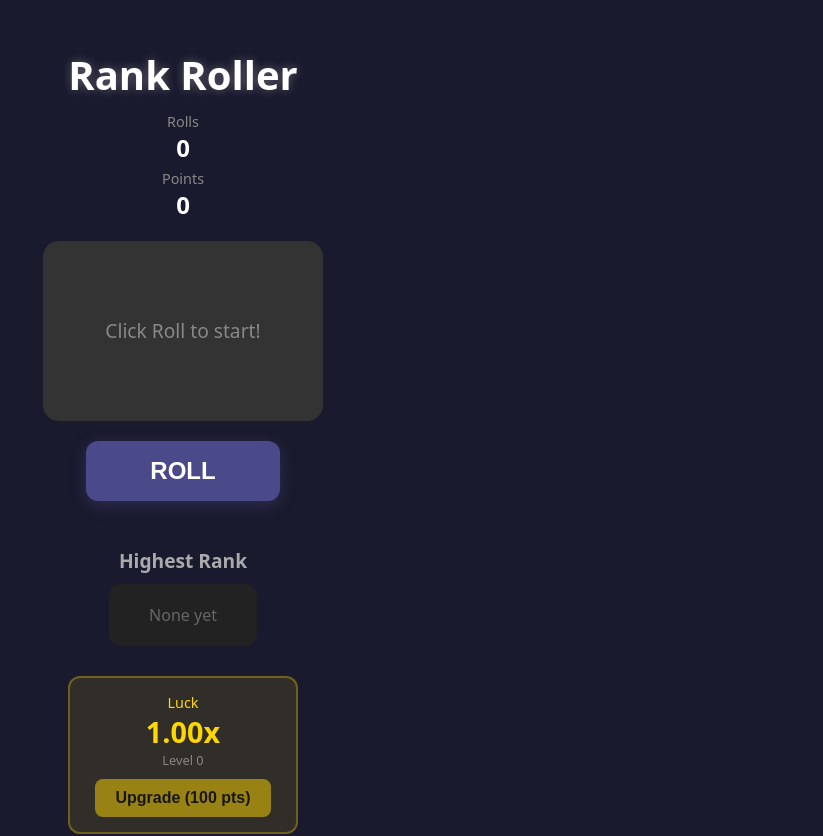
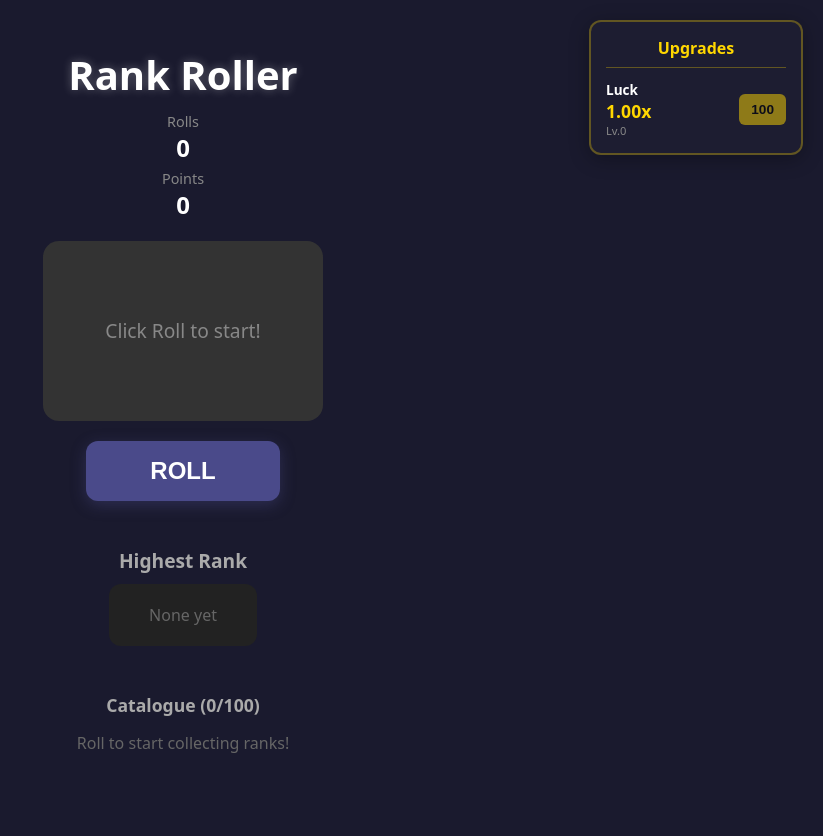
Before and after one commit to qeadw/rank-roller, a Next.js app: page / in a window 1280 px wide. Shown: the top 836 px of the page, without its empty margins (457-1280 px from the left). Built offline with nearby package versions, Linux system fonts and the light colour scheme.

Commit message:
Move upgrades panel to top right corner
- Fixed position panel in top right
- Compact upgrade item layout (name, value, level + button)
- Structured for easy addition of future upgrades
- Gold themed styling

Co-Authored-By: Claude Opus 4.5 <noreply@anthropic.com>

```diff
--- a/components/RankRoller.tsx
+++ b/components/RankRoller.tsx
@@ -213,6 +213,32 @@ export default function RankRoller() {
 
   return (
     <div style={styles.container}>
+      {/* Upgrades Panel - Top Right */}
+      <div style={styles.upgradesPanel}>
+        <h3 style={styles.upgradesTitle}>Upgrades</h3>
+        <div style={styles.upgradesList}>
+          {/* Luck Upgrade */}
+          <div style={styles.upgradeItem}>
+            <div style={styles.upgradeInfo}>
+              <span style={styles.upgradeName}>Luck</span>
+              <span style={styles.upgradeValue}>{luckMulti.toFixed(2)}x</span>
+              <span style={styles.upgradeLevel}>Lv.{luckLevel}</span>
+            </div>
+            <button
+              onClick={handleUpgradeLuck}
+              disabled={!canAffordUpgrade}
+              style={{
+                ...styles.upgradeBtn,
+                opacity: canAffordUpgrade ? 1 : 0.5,
+                cursor: canAffordUpgrade ? 'pointer' : 'not-allowed',
+              }}
+            >
+              {upgradeCost.toLocaleString()}
+            </button>
+          </div>
+        </div>
+      </div>
+
       <h1 style={styles.title}>Rank Roller</h1>
 
       <div style={styles.statsColumn}>
@@ -287,26 +313,6 @@ export default function RankRoller() {
             <div style={styles.highestPlaceholder}>None yet</div>
           )}
         </div>
-      </div>
-
-      {/* Luck Upgrade */}
-      <div style={styles.upgradeSection}>
-        <div style={styles.luckDisplay}>
-          <span style={styles.luckLabel}>Luck</span>
-          <span style={styles.luckValue}>{luckMulti.toFixed(2)}x</span>
-          <span style={styles.luckLevel}>Level {luckLevel}</span>
-        </div>
-        <button
-          onClick={handleUpgradeLuck}
-          disabled={!canAffordUpgrade}
-          style={{
-            ...styles.upgradeButton,
-            opacity: canAffordUpgrade ? 1 : 0.5,
-            cursor: canAffordUpgrade ? 'pointer' : 'not-allowed',
-          }}
-        >
-          Upgrade ({upgradeCost.toLocaleString()} pts)
-        </button>
       </div>
 
       {/* Catalogue */}
@@ -544,44 +550,65 @@ const styles: Record<string, React.CSSProperties> = {
   highestPlaceholder: {
     color: '#666',
   },
-  upgradeSection: {
+  upgradesPanel: {
+    position: 'fixed',
+    top: '20px',
+    right: '20px',
+    backgroundColor: 'rgba(30, 30, 50, 0.95)',
+    borderRadius: '12px',
+    padding: '15px',
+    minWidth: '180px',
+    border: '2px solid rgba(255, 215, 0, 0.3)',
+    boxShadow: '0 4px 20px rgba(0, 0, 0, 0.3)',
+    zIndex: 100,
+  },
+  upgradesTitle: {
+    margin: '0 0 12px 0',
+    fontSize: '1rem',
+    color: '#ffd700',
+    textAlign: 'center',
+    borderBottom: '1px solid rgba(255, 215, 0, 0.3)',
+    paddingBottom: '8px',
+  },
+  upgradesList: {
     display: 'flex',
     flexDirection: 'column',
+    gap: '10px',
+  },
+  upgradeItem: {
+    display: 'flex',
     alignItems: 'center',
-    marginBottom: '30px',
-    padding: '15px 25px',
-    backgroundColor: 'rgba(255, 215, 0, 0.1)',
-    borderRadius: '12px',
-    border: '2px solid rgba(255, 215, 0, 0.3)',
+    justifyContent: 'space-between',
+    gap: '10px',
   },
-  luckDisplay: {
+  upgradeInfo: {
     display: 'flex',
     flexDirection: 'column',
-    alignItems: 'center',
-    marginBottom: '10px',
   },
-  luckLabel: {
-    fontSize: '0.9rem',
+  upgradeName: {
+    fontSize: '0.85rem',
+    color: '#fff',
+    fontWeight: 'bold',
+  },
+  upgradeValue: {
+    fontSize: '1.1rem',
     color: '#ffd700',
+    fontWeight: 'bold',
   },
-  luckValue: {
-    fontSize: '1.8rem',
-    fontWeight: 'bold',
-    color: '#ffd700',
-  },
-  luckLevel: {
-    fontSize: '0.8rem',
+  upgradeLevel: {
+    fontSize: '0.7rem',
     color: '#888',
   },
-  upgradeButton: {
-    padding: '10px 20px',
-    fontSize: '1rem',
+  upgradeBtn: {
+    padding: '8px 12px',
+    fontSize: '0.85rem',
     fontWeight: 'bold',
     backgroundColor: '#ffd700',
     color: '#000',
     border: 'none',
-    borderRadius: '8px',
+    borderRadius: '6px',
     transition: 'all 0.2s ease',
+    whiteSpace: 'nowrap',
   },
   catalogue: {
     width: '100%',
```
